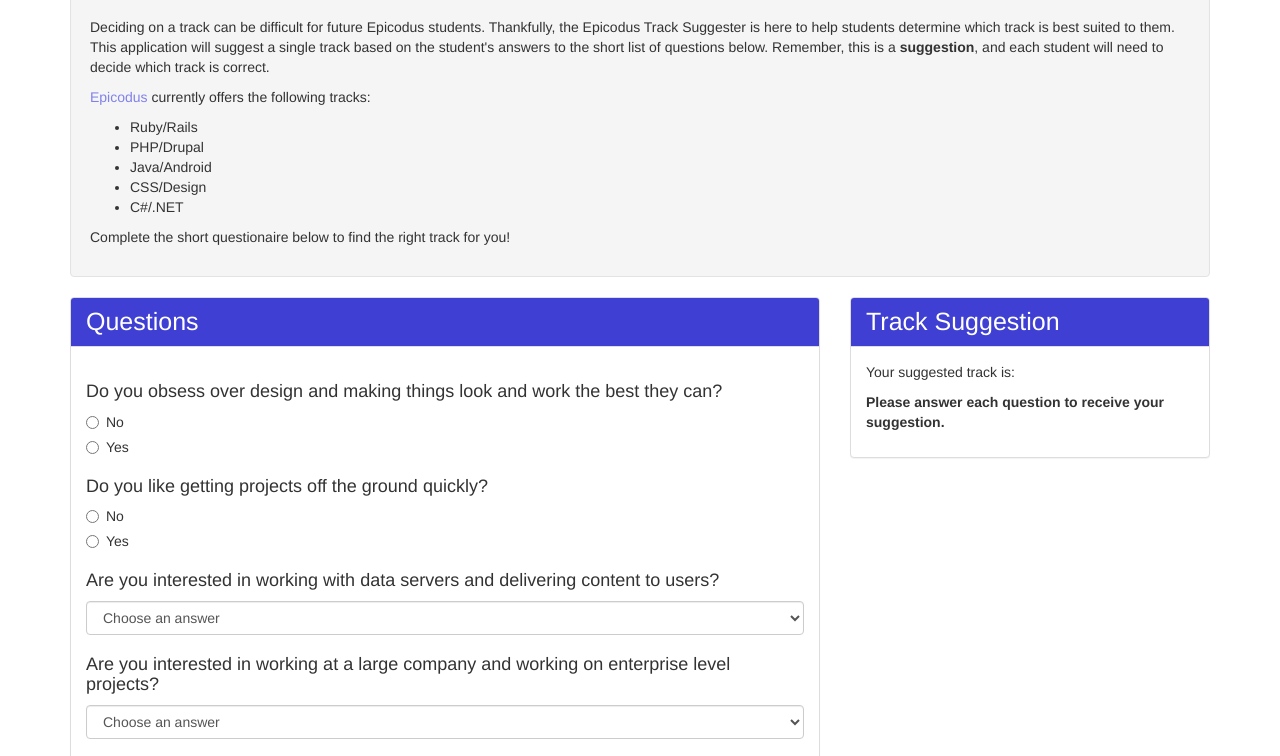
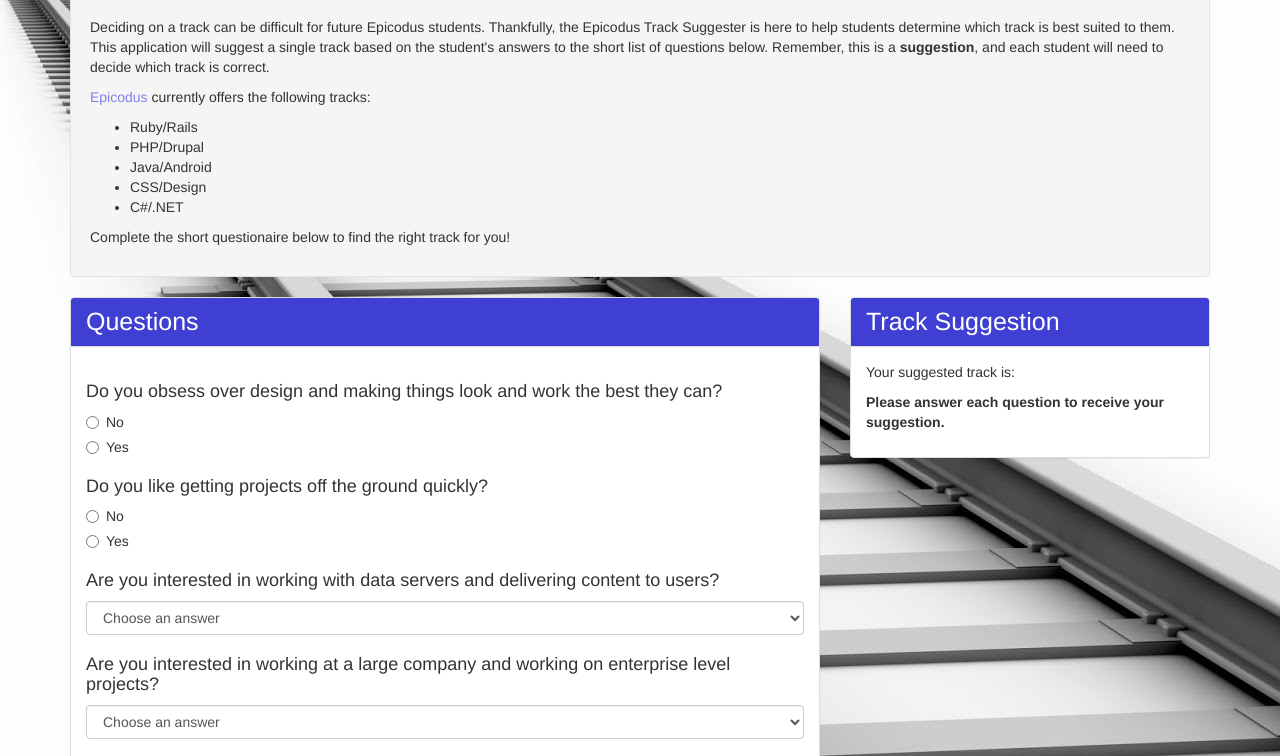
Before and after one commit to coderknot/track-suggester, a plain HTML site: page index.html in a window 1280 px wide. Shown: the part 152-908 px from the top of the page. Drawn offline with Linux system fonts and the light colour scheme.

Commit message:
add img directory with tracks.jpg used as background in index.html

```diff
--- a/css/styles.css
+++ b/css/styles.css
@@ -44,6 +44,11 @@
   background-color: #DADAFD;
 }
 
+body {
+  background-image: url("../img/tracks.jpg");
+  background-size: auto;
+  background-repeat: no-repeat;
+}
 a {
   color: #8181EB;
 }
```
Also changed, not shown: img/tracks.jpg (added).
